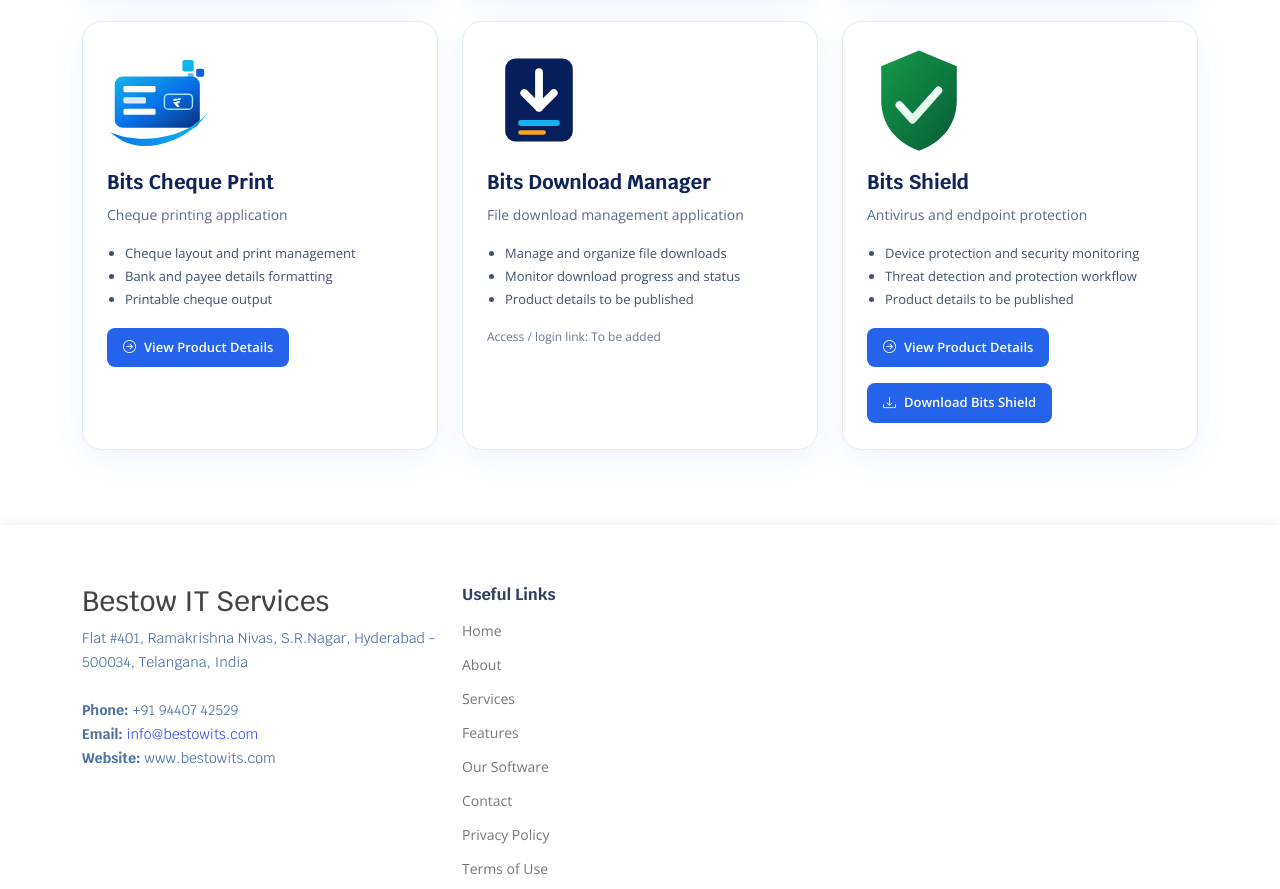
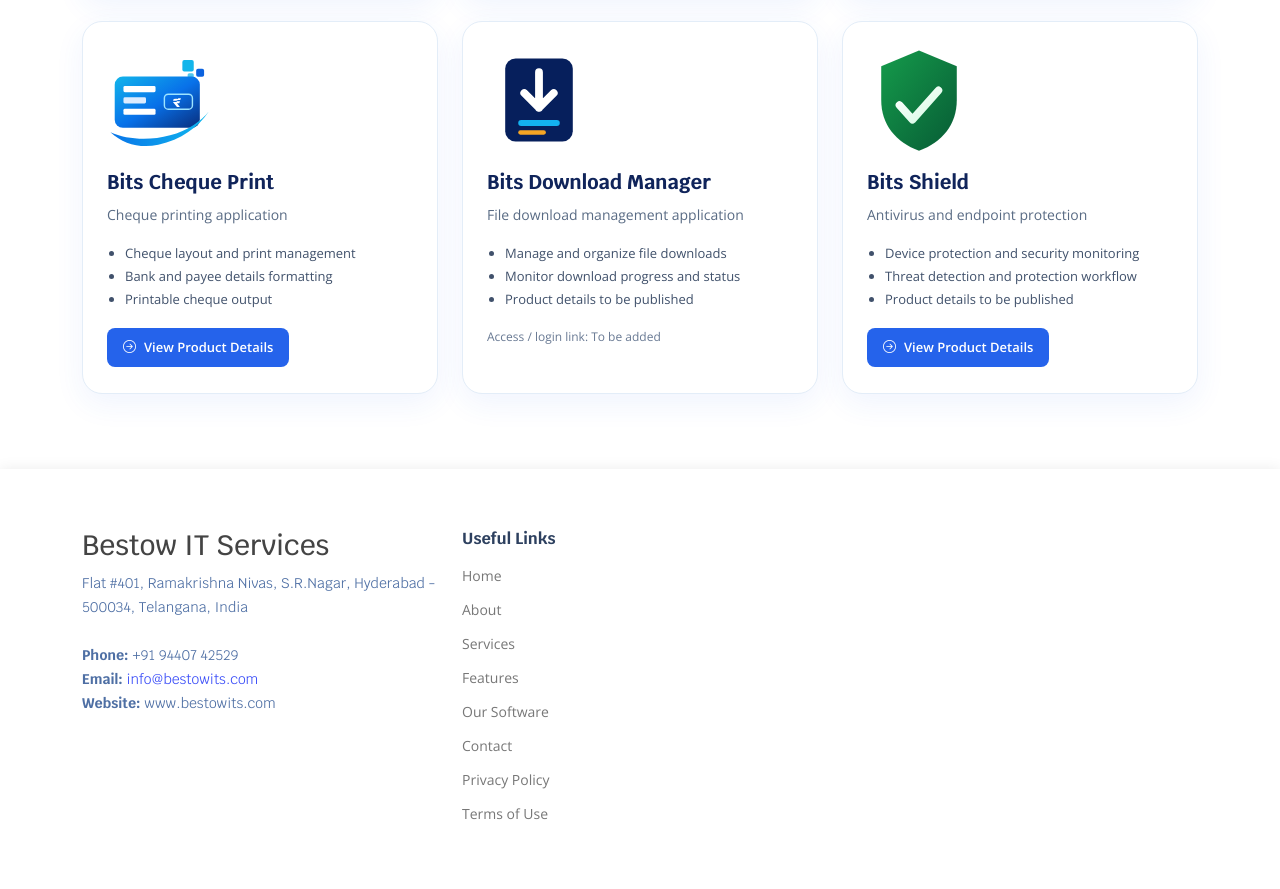
Before and after one commit to shakirpasha-droid/bestowits, a plain HTML site: page our-software.html in a window 1280 px wide. Shown: the part 1617-2506 px from the top of the page. Drawn offline with nearby package versions, Linux system fonts and the light colour scheme.

Commit message:
Remove external Bits Shield download button from software listing

```diff
--- a/our-software.html
+++ b/our-software.html
@@ -26,7 +26,7 @@
 <div class="col-md-6 col-lg-4"><article class="software-card"><img class="software-logo" src="assets/apps/bitsvault/bitsvault-icon.svg" alt="BitsVault logo" width="104" height="104" loading="lazy"><h2>BitsVault</h2><p>Secure storage solution</p><ul><li>Centralized file storage concept</li><li>Storage access and organization</li><li>Additional features to be published</li></ul><a class="software-download" href="bitsvault-nas-os.html"><i class="bi bi-arrow-right-circle"></i> View Product Details</a></article></div>
 <div class="col-md-6 col-lg-4"><article class="software-card"><a href="bits-cheque-print.html" aria-label="View Bits Cheque Print product details"><img class="software-logo" src="assets/apps/bits-cheque-print/bits-cheque-print-icon.svg" alt="Bits Cheque Print logo" width="104" height="104" loading="lazy"></a><h2><a href="bits-cheque-print.html" style="color:inherit;text-decoration:none">Bits Cheque Print</a></h2><p>Cheque printing application</p><ul><li>Cheque layout and print management</li><li>Bank and payee details formatting</li><li>Printable cheque output</li></ul><a class="software-download" href="bits-cheque-print.html"><i class="bi bi-arrow-right-circle"></i> View Product Details</a></article></div>
 <div class="col-md-6 col-lg-4"><article class="software-card"><img class="software-logo" src="assets/apps/bits-download-manager/bits-download-manager-icon.svg" alt="Bits Download Manager logo" width="104" height="104" loading="lazy"><h2>Bits Download Manager</h2><p>File download management application</p><ul><li>Manage and organize file downloads</li><li>Monitor download progress and status</li><li>Product details to be published</li></ul><div class="software-note">Access / login link: To be added</div></article></div>
-<div class="col-md-6 col-lg-4"><article class="software-card"><img class="software-logo" src="assets/apps/bits-shield/bits-shield-icon.svg" alt="Bits Shield logo" width="104" height="104" loading="lazy"><h2>Bits Shield</h2><p>Antivirus and endpoint protection</p><ul><li>Device protection and security monitoring</li><li>Threat detection and protection workflow</li><li>Product details to be published</li></ul><a class="software-download" href="bits-shield.html"><i class="bi bi-arrow-right-circle"></i> View Product Details</a><a class="software-download" href="https://drive.google.com/file/d/1ShrWHagx0yR8EgjBoVxh6HU0P1CSPK6M/view?usp=drive_link" target="_blank" rel="noopener noreferrer"><i class="bi bi-download"></i> Download Bits Shield</a></article></div></div></div></div></section></main>
+<div class="col-md-6 col-lg-4"><article class="software-card"><img class="software-logo" src="assets/apps/bits-shield/bits-shield-icon.svg" alt="Bits Shield logo" width="104" height="104" loading="lazy"><h2>Bits Shield</h2><p>Antivirus and endpoint protection</p><ul><li>Device protection and security monitoring</li><li>Threat detection and protection workflow</li><li>Product details to be published</li></ul><a class="software-download" href="bits-shield.html"><i class="bi bi-arrow-right-circle"></i> View Product Details</a></article></div></div></div></div></section></main>
 <footer id="footer"><div class="footer-top"><div class="container"><div class="row"><div class="col-lg-4 col-md-6 footer-contact"><h3>Bestow IT Services</h3><p>Flat #401, Ramakrishna Nivas, S.R.Nagar, Hyderabad - 500034, Telangana, India<br><br><strong>Phone:</strong> +91 94407 42529<br><strong>Email:</strong> <a href="mailto:info@bestowits.com">info@bestowits.com</a><br><strong>Website:</strong> www.bestowits.com</p></div><div class="col-lg-3 col-md-6 footer-links"><h4>Useful Links</h4><ul><li><a href="index.html">Home</a></li><li><a href="about_us.html">About</a></li><li><a href="services.html">Services</a></li><li><a href="features.html">Features</a></li><li><a href="our-software.html">Our Software</a></li><li><a href="contact_us.html">Contact</a></li><li><a href="privacy_policy.html">Privacy Policy</a></li><li><a href="terms_of_use.html">Terms of Use</a></li></ul></div></div></div></div><div class="container py-4"><div class="copyright">&copy; 2026 <strong>Bestow IT Services</strong>. All Rights Reserved.</div></div></footer>
 <a href="https://wa.me/919440742529" class="whatsapp-float" target="_blank" rel="noopener" aria-label="Chat with Bestow IT Services on WhatsApp"><i class="bx bxl-whatsapp"></i></a>
 <script src="assets/vendor/aos/aos.js"></script><script src="assets/vendor/bootstrap/js/bootstrap.bundle.min.js"></script><script src="assets/js/main.js"></script><script>AOS.init({once:true,duration:600});</script></body></html>
```
